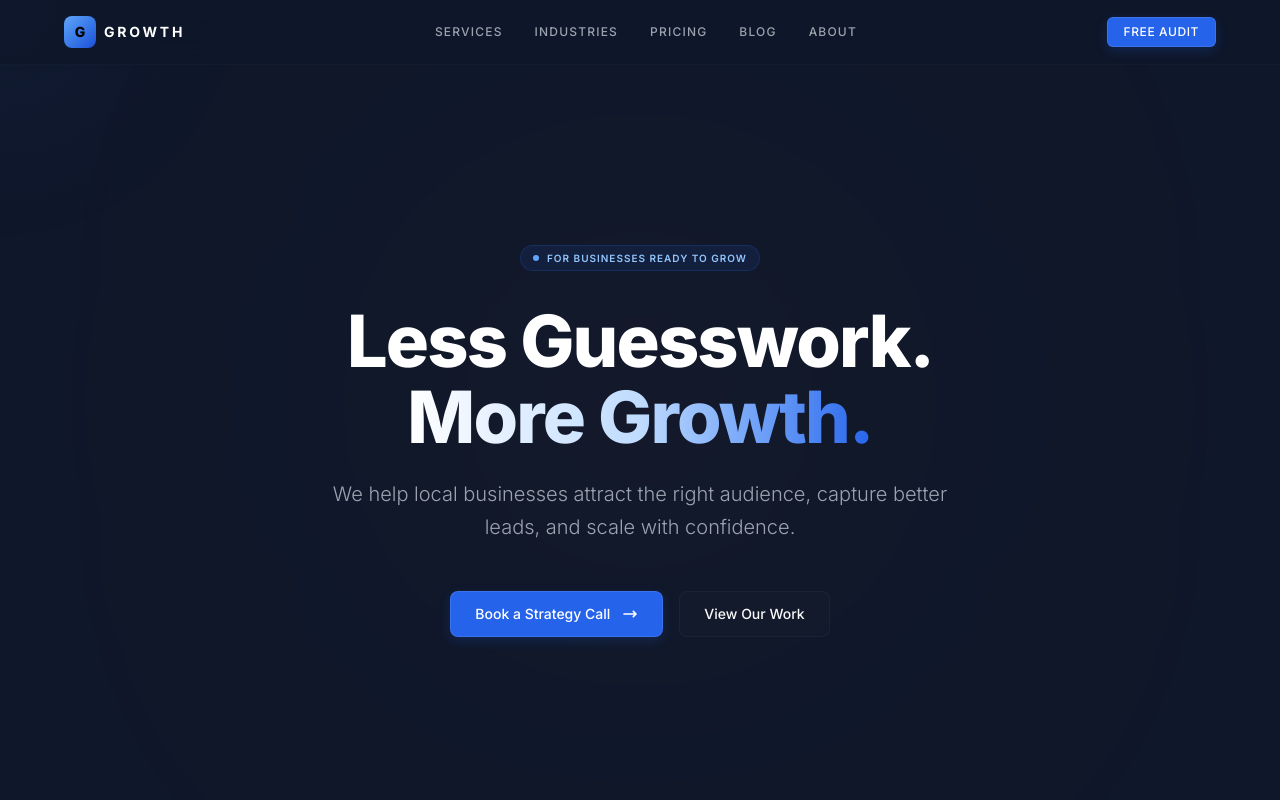
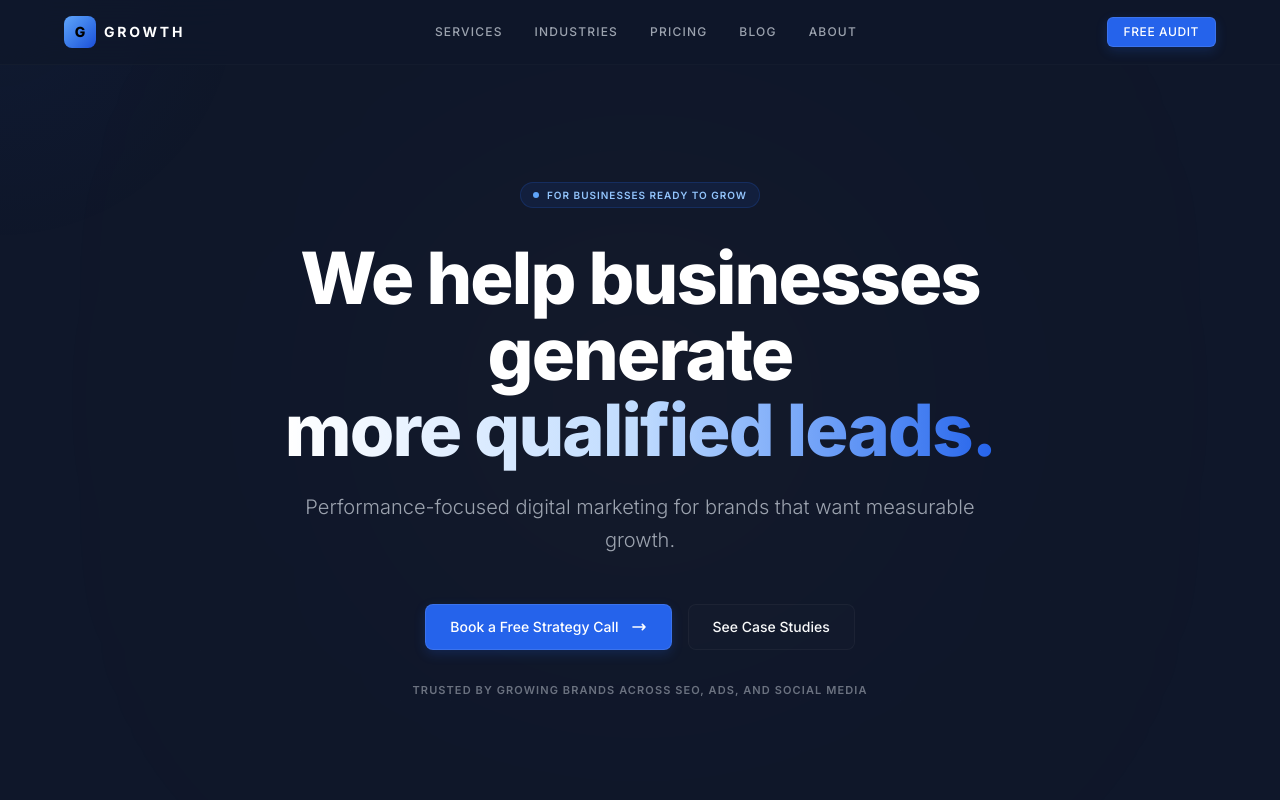
Before and after one commit to Pushkar555E/growth, a Next.js app: page / in a window 1280 px wide. Shown: the top 800 px of the page. Built offline with nearby package versions, Linux system fonts and the light colour scheme.

Commit message:
Refactor Hero section copy to fit qualified leads conversion formula with integrated proof line

```diff
--- a/components/Hero.jsx
+++ b/components/Hero.jsx
@@ -10,6 +10,7 @@ export default function Hero() {
   const titleRef = useRef(null);
   const descRef = useRef(null);
   const ctaRef = useRef(null);
+  const proofRef = useRef(null);
 
   useEffect(() => {
     const ctx = gsap.context(() => {
@@ -18,7 +19,8 @@ export default function Hero() {
       tl.fromTo(badgeRef.current, { opacity: 0, y: -10 }, { opacity: 1, y: 0, duration: 0.6 })
         .fromTo(titleRef.current, { opacity: 0, y: 20 }, { opacity: 1, y: 0, duration: 0.8 }, "-=0.4")
         .fromTo(descRef.current, { opacity: 0, y: 15 }, { opacity: 1, y: 0, duration: 0.6 }, "-=0.5")
-        .fromTo(ctaRef.current, { opacity: 0, scale: 0.98 }, { opacity: 1, scale: 1, duration: 0.5 }, "-=0.4");
+        .fromTo(ctaRef.current, { opacity: 0, scale: 0.98 }, { opacity: 1, scale: 1, duration: 0.5 }, "-=0.4")
+        .fromTo(proofRef.current, { opacity: 0, y: 10 }, { opacity: 1, y: 0, duration: 0.5 }, "-=0.3");
     }, containerRef);
 
     return () => ctx.revert();
@@ -54,25 +56,25 @@ export default function Hero() {
           id="hero-title"
           className="text-4xl sm:text-5xl md:text-7xl font-extrabold tracking-tight text-white max-w-4xl mb-6 opacity-0 leading-[1.05]"
         >
-          Less Guesswork. <br />
+          We help businesses generate <br />
           <span className="text-transparent bg-clip-text bg-gradient-to-r from-white via-amber-200 to-amber-500">
-            More Growth.
+            more qualified leads.
           </span>
         </h1>
 
         {/* Description */}
         <p ref={descRef} className="text-base sm:text-lg md:text-xl text-text-secondary max-w-2xl mb-12 opacity-0 leading-relaxed font-light">
-          We help local businesses attract the right audience, capture better leads, and scale with confidence.
+          Performance-focused digital marketing for brands that want measurable growth.
         </p>
 
         {/* CTA Actions */}
-        <div ref={ctaRef} className="flex flex-col sm:flex-row items-center gap-4 opacity-0">
+        <div ref={ctaRef} className="flex flex-col sm:flex-row items-center justify-center gap-4 opacity-0">
           <Link
             href="/contact"
             id="hero-btn-primary"
             className="btn-primary text-sm px-6 py-3.5"
           >
-            Book a Strategy Call
+            Book a Free Strategy Call
             <svg className="w-4 h-4 ml-1" fill="none" stroke="currentColor" viewBox="0 0 24 24">
               <path strokeLinecap="round" strokeLinejoin="round" strokeWidth={2.5} d="M17 8l4 4m0 0l-4 4m4-4H3" />
             </svg>
@@ -82,9 +84,17 @@ export default function Hero() {
             id="hero-btn-secondary"
             className="btn-secondary text-sm px-6 py-3.5"
           >
-            View Our Work
+            See Case Studies
           </a>
         </div>
+
+        {/* Proof Line */}
+        <p
+          ref={proofRef}
+          className="text-[11px] uppercase tracking-widest text-text-tertiary mt-8 font-semibold opacity-0"
+        >
+          Trusted by growing brands across SEO, ads, and social media
+        </p>
       </div>
     </section>
   );
```
